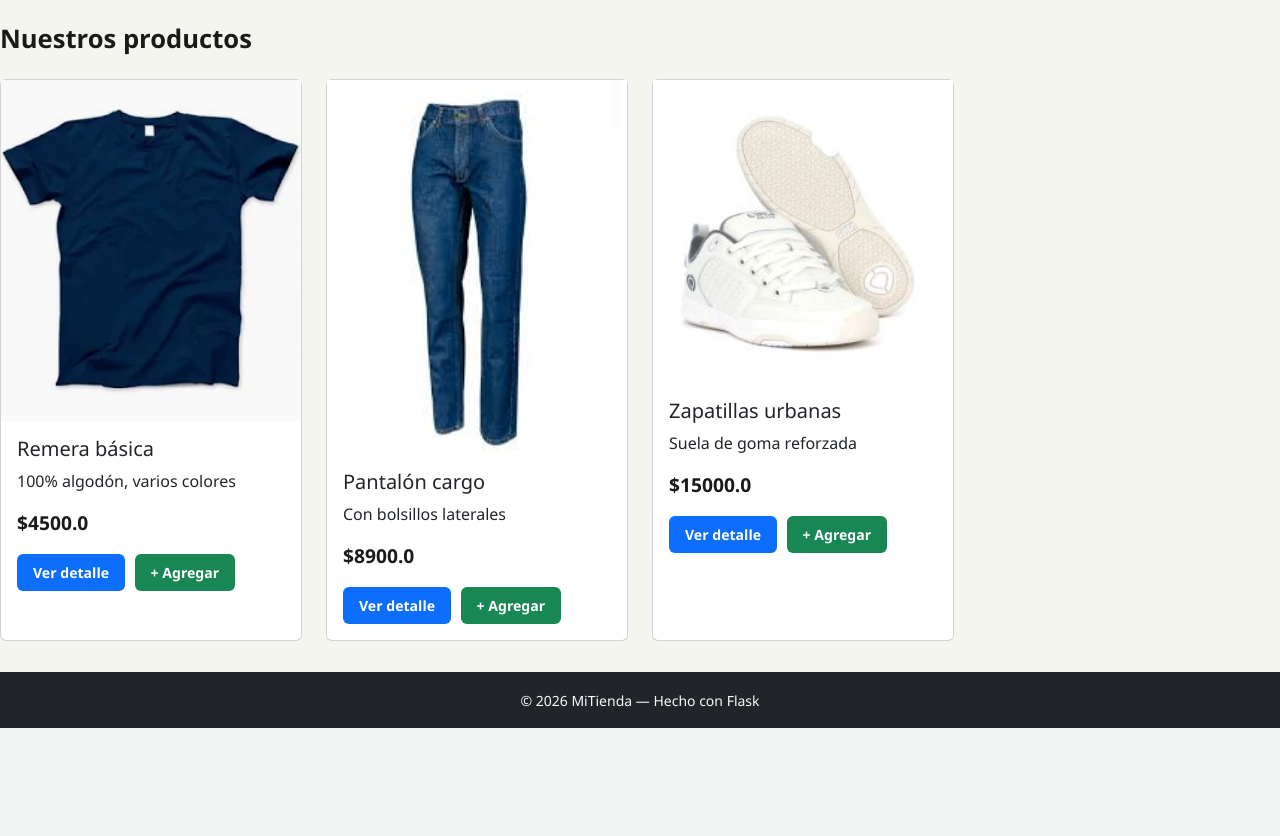
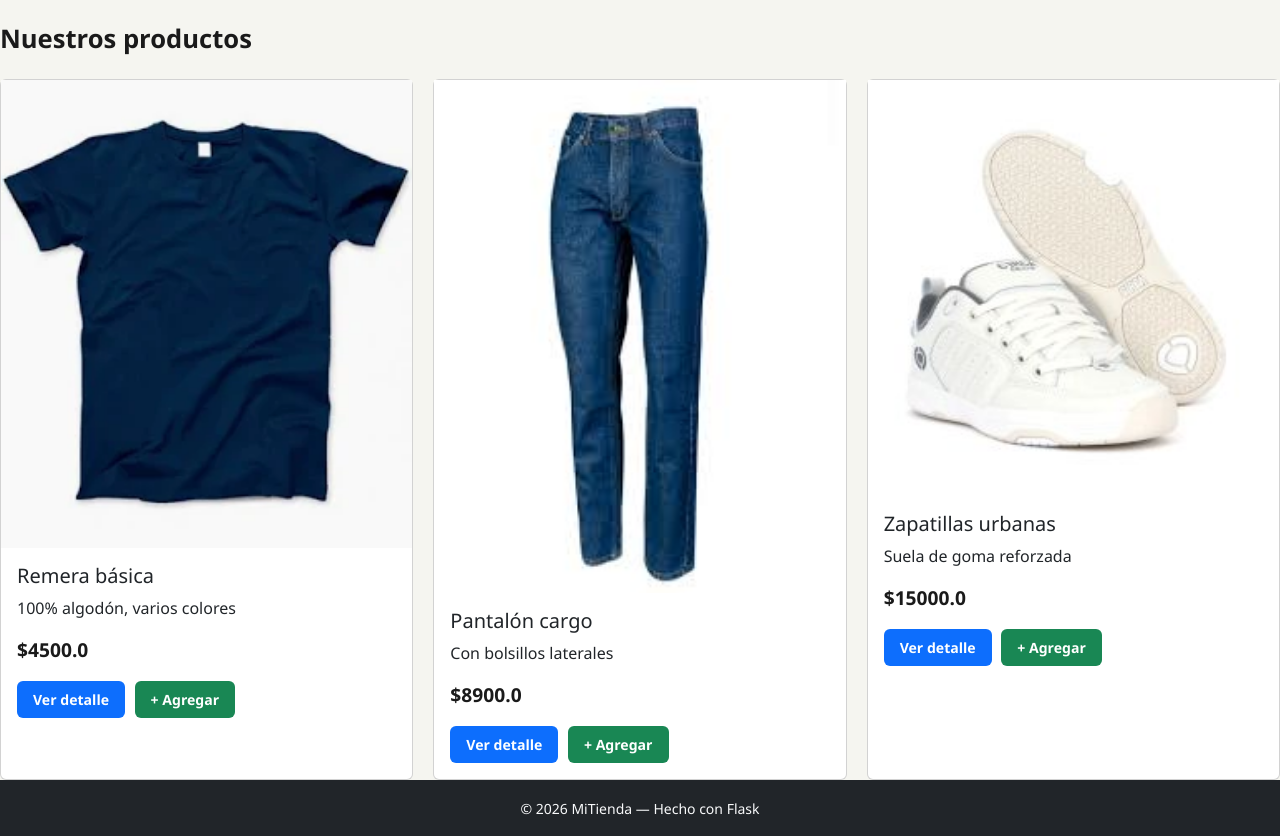
Before and after one commit to guimore/tienVirtual, a Flask app: page / in a window 1280 px wide. Shown: the part 72-908 px from the top of the page. Before the commit the page ends 800 px from the top, so only its background shows below. Run offline with Flask 3, Linux system fonts and the light colour scheme; data comes from the database, SQL or seed files in the repository.

Commit message:
Forzar grilla 3x3 y ajustes en base/index

```diff
--- a/templates/base.html
+++ b/templates/base.html
@@ -2,7 +2,7 @@
 <html lang="es">
 <head>
     <meta charset="UTF-8">
-    <title>{% block title %}MiTienda{% endblock %}</title>
+	<title>{% block title %}MiTienda{% endblock %}</title>
     <link href="https://cdn.jsdelivr.net/npm/bootstrap@5.3.0/dist/css/bootstrap.min.css" rel="stylesheet">
     <link rel="stylesheet" href="{{ url_for('static', filename='style.css') }}">
 </head>
--- a/templates/index.html
+++ b/templates/index.html
@@ -4,7 +4,9 @@
 
 {% block contenido %}
   <h1 class="titulo-seccion">Nuestros productos</h1>
-  <div class="grilla-productos">
+
+  <div class="grilla-productos" style="display:grid; grid-template-columns:repeat(3,1fr); gap:20px;">
+
     {% for producto in productos %}
       <div class="card">
         <img src="{{ url_for('static', filename='img/' ~ producto['imagen']) }}" alt="{{ producto['nombre'] }}">
```
